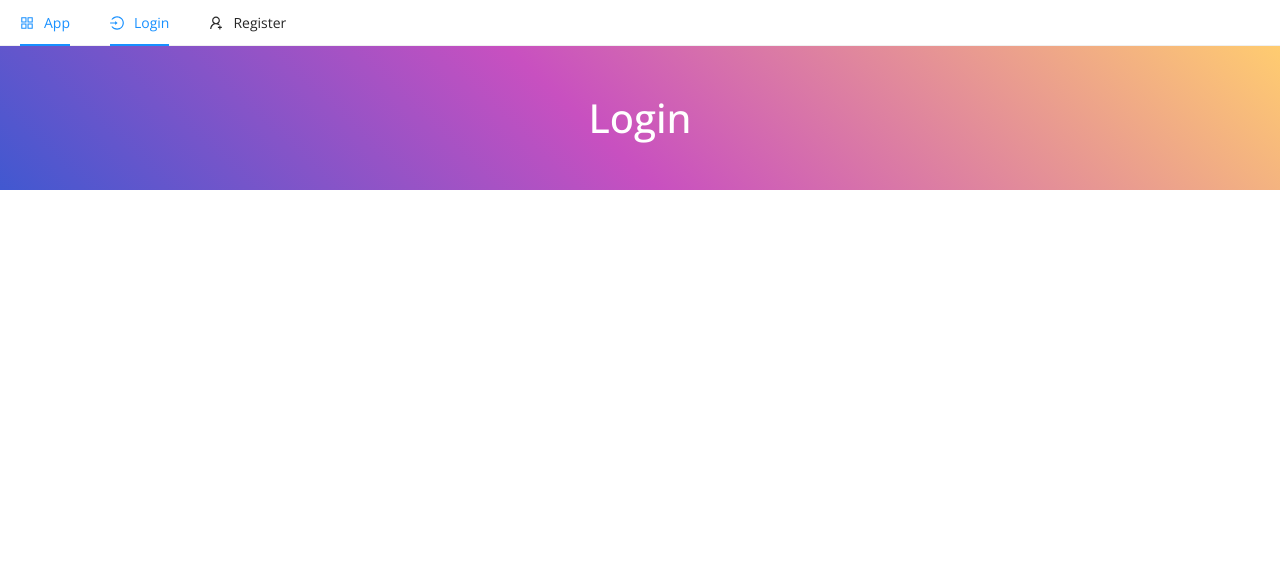
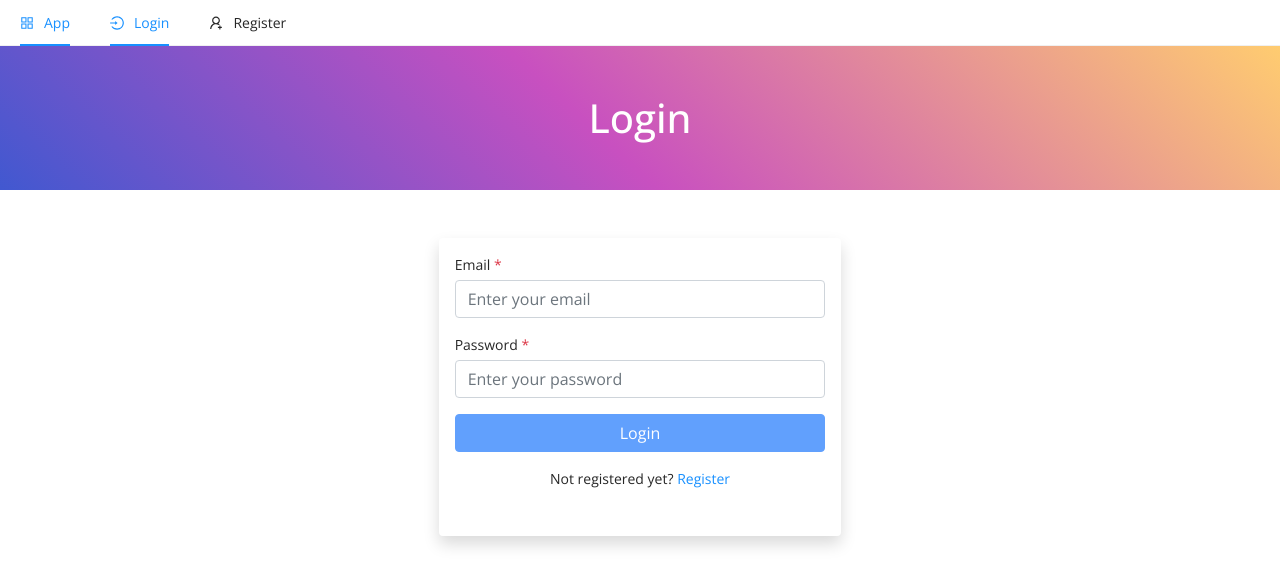
Before and after one commit to amandeep90s/lms-elearning-marketplace, a Next.js app in the folder client/: page /login in a window 1280 px wide. Shown: the top 586 px of the page. Built offline with nearby package versions, Linux system fonts and the light colour scheme.

Commit message:
Implemented login functionality

```diff
--- a/client/pages/login.js
+++ b/client/pages/login.js
@@ -1,11 +1,83 @@
-import React from "react";
+import React, {useState} from "react";
+import axios from "axios";
+import {toast} from "react-toastify";
+import {SyncOutlined} from "@ant-design/icons";
+import Link from "next/link"
 
 const Login = () => {
-    return (
-        <>
-            <h1 className="py-5 text-white text-center header__cta">Login</h1>
-        </>
-    );
+    const [email, setEmail] = useState("");
+    const [password, setPassword] = useState("");
+    const [loading, setLoading] = useState(false);
+
+    const handleSubmit = async (event) => {
+        event.preventDefault();
+        setLoading(true);
+        try {
+            await axios.post(`/api/login`, {
+                email, password,
+            });
+            setLoading(false);
+        } catch (err) {
+            setLoading(false);
+            toast.error(err.response.data);
+        }
+    };
+    return (<>
+        <h1 className="py-5 text-white text-center header__cta">Login</h1>
+
+        <div className="container col-md-4 offset-md-4 mt-5 pb-5">
+            <div className="shadow p-3 rounded">
+                <form onSubmit={handleSubmit}>
+                    <div className="mb-3">
+                        <label className="mb-1" htmlFor="email">
+                            Email <span className="text-danger">*</span>
+                        </label>
+                        <input
+                            type="email"
+                            name="email"
+                            id="email"
+                            className="form-control"
+                            placeholder="Enter your email"
+                            onChange={(e) => setEmail(e.target.value)}
+                            value={email}
+                            autoComplete="off"
+                            required
+                        />
+                    </div>
+
+                    <div className="mb-3">
+                        <label className="mb-1" htmlFor="password">
+                            Password <span className="text-danger">*</span>
+                        </label>
+                        <input
+                            type="password"
+                            name="password"
+                            id="password"
+                            className="form-control"
+                            placeholder="Enter your password"
+                            onChange={(e) => setPassword(e.target.value)}
+                            value={password}
+                            autoComplete="off"
+                            required
+                        />
+                    </div>
+                    <div className="d-grid">
+                        <button
+                            type="submit"
+                            className="btn btn-primary btn-block d-flex justify-content-center align-items-center"
+                            disabled={!email || !password || loading}
+                        >
+                            {loading ? <SyncOutlined spin/> : "Login"}
+                        </button>
+                    </div>
+                </form>
+                <p className="text-center p-3">
+                    Not registered yet? {" "}
+                    <Link href="/register"><a>Register</a></Link>
+                </p>
+            </div>
+        </div>
+    </>);
 };
 
 export default Login;
```
Also changed, not shown: client/pages/register.js (+10 -3 lines), 2 other files (tests, documents, lock files or other folders).
